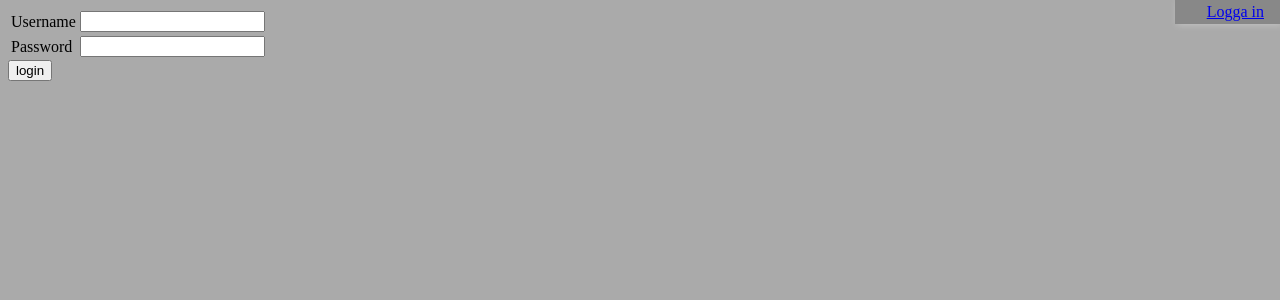
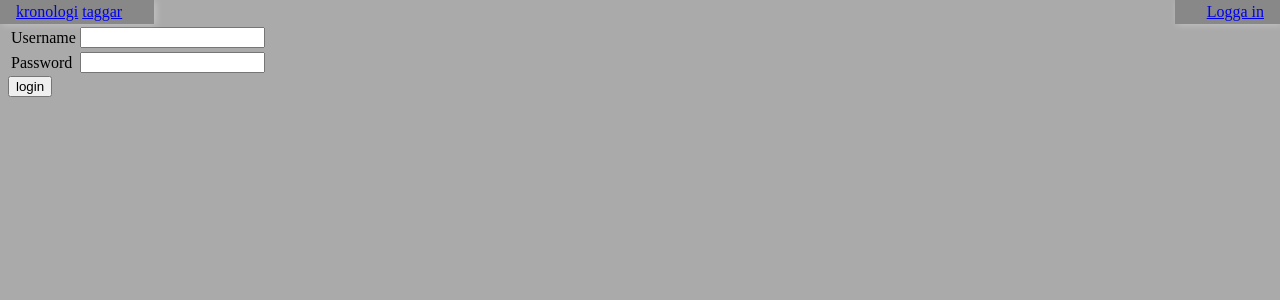
Before and after one commit to kaj/photos, a Django app: template templates/registration/login.html in a window 1280 px wide. Shown: the top 300 px of the page. Run offline with Django 3.2, Linux system fonts and the light colour scheme; the template is opened without the code that fills it, so the values that code supplies are empty, except form fields; tables that the repository leaves empty hold one stand-in row (values such as "Sample post"); form fields are guessed from the names that the template uses; some libraries are stand-ins or nearby versions.

Commit message:
Added toplinks (basic back navigation).

```diff
--- a/templates/base.html
+++ b/templates/base.html
@@ -5,18 +5,26 @@
     <style type="text/css">
       body {
       background: #aaaaaa;
+      padding-top: 1em;
+      }
+      #whoami, #toplinks {
+      position: absolute;
+      top: 0;
+      background: #888888;
+      box-shadow: 2px 1px 1ex rgba(255,255,255,0.3);
+      }
+      #whoami p, #toplinks p {
+      margin: 0;
       }
       #whoami {
-      position: absolute;
-      top: 0;
       right: 0;
-      background: #888888;
       padding: 0.2em 1em 0.2em 2em;
       -moz-border-radius: 0 0 0 1.5em;
-      box-shadow: 2px 1px 1ex rgba(255,255,255,0.3);
       }
-      #whoami p {
-      margin: 0;
+      #toplinks {
+      left: 0;
+      padding: 0.2em 2em 0.2em 1em;
+      -moz-border-radius: 0 0 1.5em 0;
       }
       div.photo {
       background: #888888;
@@ -56,6 +64,10 @@
       %}">logout</a>)</p>
       {% endif %}
     </div>
+    <div id="toplinks">
+      <p><a href="{% url overview %}">kronologi</a>
+	<a href="{% url tags %}">taggar</a></p>
+    </div>
     {%block main%}{%endblock%}
   </body>
 </html>
```
